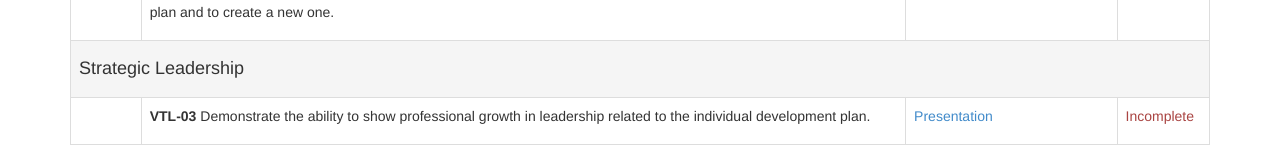
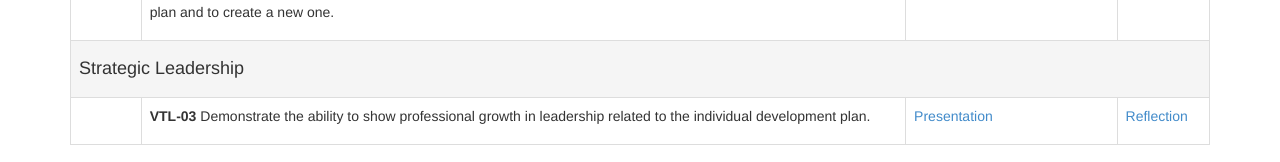
Before and after one commit to shanepinnell/shanepinnell.github.io, a Jekyll site: the page built from cto_mentor/index.html, in a window 1280 px wide and 900 px high, scrolled down 1526 px. Shown: the part 735-897 px from the top of the window. Built offline with Jekyll 4.4.1, drawn with Linux system fonts in a browser that asks for light colours; nearby versions of some CDN libraries; library files that are not in the unit come from our copies.

Commit message:
updated portfolio

```diff
--- a/cto_mentor/index.html
+++ b/cto_mentor/index.html
@@ -276,7 +276,7 @@
 						<p><a href="https://drive.google.com/file/d/0B2x8lEYiQljXNDBqd0RMeUNrY1k/view?usp=sharing" target="_blank">Presentation</a></p>
 					</td>
 					<td>
-						<p class="text-danger">Incomplete</p>
+						<p><a href="https://docs.google.com/document/d/1Jp5Gw1MCeQ98uOVB27z8g02R_aQYaJUfJeDxFpu0xXI/edit?usp=sharing" target="_blank">Reflection</a></p>
 					</td>
 				</tr>
 			</tbody>
```
